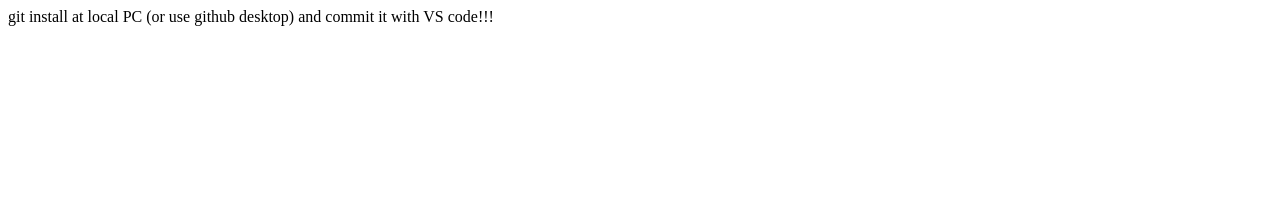
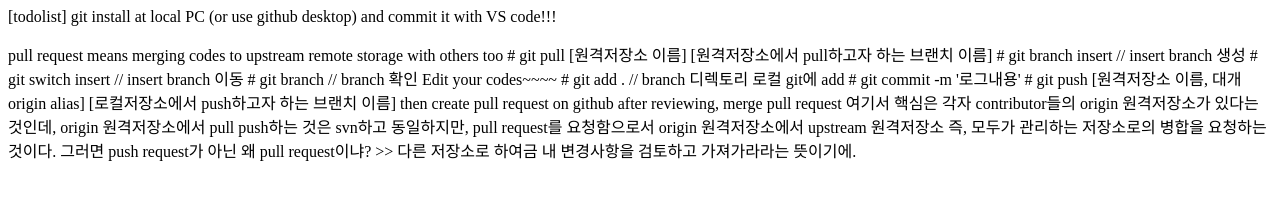
Before and after one commit to WandererKKJ/WandererKKJ.github.io, a plain HTML site: page index.html in a window 1280 px wide. Drawn offline with Linux system fonts and the light colour scheme.

Commit message:
Update index.html
test 0_2 (adding pull req)

```diff
--- a/index.html
+++ b/index.html
@@ -1,5 +1,28 @@
 <html>
   <body>
-    git install at local PC (or use github desktop) and commit it with VS code!!!
+    <p>
+      [todolist]
+      git install at local PC (or use github desktop) and commit it with VS code!!!
+    </p>
+
+    <p>
+      pull request means merging codes to upstream remote storage with others too
+        # git pull [원격저장소 이름] [원격저장소에서 pull하고자 하는 브랜치 이름]
+        # git branch insert // insert branch 생성
+        # git switch insert // insert branch 이동
+        # git branch // branch 확인
+      Edit your codes~~~~
+        # git add . // branch 디렉토리 로컬 git에 add
+        # git commit -m '로그내용'
+        # git push [원격저장소 이름, 대개 origin alias] [로컬저장소에서 push하고자 하는 브랜치 이름]
+      then create pull request on github
+      after reviewing, merge pull request
+
+      여기서 핵심은 각자 contributor들의 origin 원격저장소가 있다는 것인데,
+      origin 원격저장소에서 pull push하는 것은 svn하고 동일하지만,
+      pull request를 요청함으로서 origin 원격저장소에서 upstream 원격저장소 즉, 모두가 관리하는 저장소로의 병합을 요청하는 것이다.
+
+      그러면 push request가 아닌 왜 pull request이냐? >> 다른 저장소로 하여금 내 변경사항을 검토하고 가져가라라는 뜻이기에.
+    </p>
   </body>
 </html>
```
